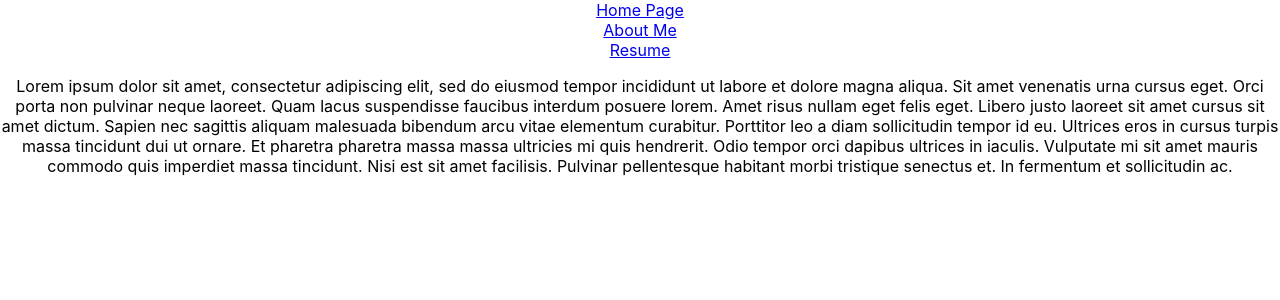
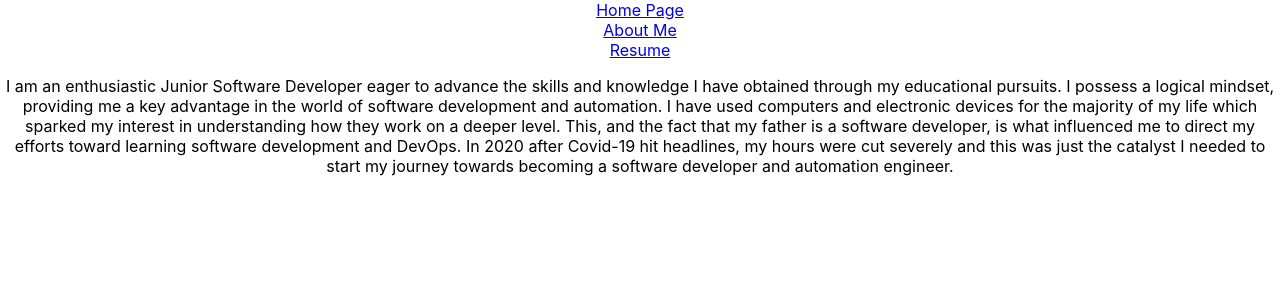
Before and after one commit to cburgee/cburgee.github.io, a React (Create React App) app: page /about in a window 1280 px wide. Shown: the top 300 px of the page. Built offline with nearby package versions, Linux system fonts and the light colour scheme; no server answers.

Commit message:
Api is working and now data is being passed down and displayed

```diff
--- a/src/App.js
+++ b/src/App.js
@@ -5,16 +5,6 @@ import NotFound from "./pages/NotFound"
 import NavBar from "./components/NavBar"
 import AboutMePage from "./pages/AboutMePage"
 import ResumePage from "./pages/ResumePage"
-
-async function getMeSomeData() {
-  const dallasLatitude = 32.78
-  const dallasLongitude = -96.81
-  const apiEndpoint = `https://api.openweathermap.org/data/3.0/onecall?lat=${dallasLatitude}&lon=${dallasLongitude}&units=imperial&exclude=hourly,alerts,minutely&appid=${process.env.REACT_APP_API_KEY}`
-  const response = await fetch(apiEndpoint)
-  const data = await response.json()
-  console.log(data)
-}
-getMeSomeData()
 
 function App() {
   return (
--- a/src/components/AboutMe.js
+++ b/src/components/AboutMe.js
@@ -2,18 +2,17 @@ export default function AboutMe() {
   return (
     <div>
       <p>
-        Lorem ipsum dolor sit amet, consectetur adipiscing elit, sed do eiusmod
-        tempor incididunt ut labore et dolore magna aliqua. Sit amet venenatis
-        urna cursus eget. Orci porta non pulvinar neque laoreet. Quam lacus
-        suspendisse faucibus interdum posuere lorem. Amet risus nullam eget
-        felis eget. Libero justo laoreet sit amet cursus sit amet dictum. Sapien
-        nec sagittis aliquam malesuada bibendum arcu vitae elementum curabitur.
-        Porttitor leo a diam sollicitudin tempor id eu. Ultrices eros in cursus
-        turpis massa tincidunt dui ut ornare. Et pharetra pharetra massa massa
-        ultricies mi quis hendrerit. Odio tempor orci dapibus ultrices in
-        iaculis. Vulputate mi sit amet mauris commodo quis imperdiet massa
-        tincidunt. Nisi est sit amet facilisis. Pulvinar pellentesque habitant
-        morbi tristique senectus et. In fermentum et sollicitudin ac.
+        I am an enthusiastic Junior Software Developer eager to advance the
+        skills and knowledge I have obtained through my educational pursuits. I
+        possess a logical mindset, providing me a key advantage in the world of
+        software development and automation. I have used computers and
+        electronic devices for the majority of my life which sparked my interest
+        in understanding how they work on a deeper level. This, and the fact
+        that my father is a software developer, is what influenced me to direct
+        my efforts toward learning software development and DevOps. In 2020
+        after Covid-19 hit headlines, my hours were cut severely and this was
+        just the catalyst I needed to start my journey towards becoming a
+        software developer and automation engineer.
       </p>
     </div>
   )
--- a/src/components/Resume.js
+++ b/src/components/Resume.js
@@ -4,7 +4,11 @@ export default function Resume() {
     "https://docs.google.com/document/d/1sEVOKLS1128_-E1f7M_PWXptr43mJDR1dzPPvRDVDek/edit?usp=sharing"
   return (
     <div className={styles.resume}>
-      <iframe className={styles.content} src={resumeURL}></iframe>
+      <iframe
+        title="resumeEditor"
+        className={styles.content}
+        src={resumeURL}
+      ></iframe>
     </div>
   )
 }
--- a/src/components/Resume.module.css
+++ b/src/components/Resume.module.css
@@ -6,7 +6,8 @@
 
 .resume {
   position: relative;
-  height: 90vh;
-  width: 100%;
-  margin: 50px;
+  left: 15vw;
+  height: 100vh;
+  width: 70%;
+  margin: 25px;
 }
--- a/src/components/WeatherCard.js
+++ b/src/components/WeatherCard.js
@@ -1,3 +1,11 @@
-export default function WeatherCard() {
-  return <h3>WeatherCard</h3>
+import { useEffect } from "react"
+export default function WeatherCard(props) {
+  const { weatherData } = props
+  if (weatherData) {
+    return (
+      <div>
+        <h1>{weatherData.current.temp}</h1>
+      </div>
+    )
+  }
 }
--- /dev/null
+++ b/src/components/WeatherCardLIst.js
@@ -0,0 +1,10 @@
+import WeatherCard from "./WeatherCard"
+
+export default function WeatherCardList(props) {
+  const { weatherData } = props
+  return (
+    <div>
+      <WeatherCard weatherData={weatherData} />
+    </div>
+  )
+}
--- a/src/components/WeatherCardList.js
+++ /dev/null
@@ -1,8 +0,0 @@
-import WeatherCard from "./WeatherCard"
-export default function WeatherCardList() {
-  return (
-    <div>
-      <WeatherCard />
-    </div>
-  )
-}
--- a/src/pages/HomePage.js
+++ b/src/pages/HomePage.js
@@ -1,10 +1,25 @@
 import Title from "../components/Title"
-import WeatherCardList from "../components/WeatherCardList"
+import WeatherCardList from "../components/WeatherCardLIst"
+import { useState, useEffect } from "react"
+
 export default function HomePage() {
+  const [weatherData, setWeatherData] = useState(null)
+  async function getMeSomeData() {
+    const dallasLatitude = 32.78
+    const dallasLongitude = -96.81
+    const apiEndpoint = `https://api.openweathermap.org/data/3.0/onecall?lat=${dallasLatitude}&lon=${dallasLongitude}&units=imperial&exclude=hourly,alerts,minutely&appid=${process.env.REACT_APP_API_KEY}`
+    const response = await fetch(apiEndpoint)
+    const data = await response.json()
+    setWeatherData(data)
+  }
+  useEffect(function () {
+    getMeSomeData()
+  }, [])
+
   return (
     <main>
       <Title />
-      <WeatherCardList />
+      <WeatherCardList weatherData={weatherData} />
     </main>
   )
 }
```
